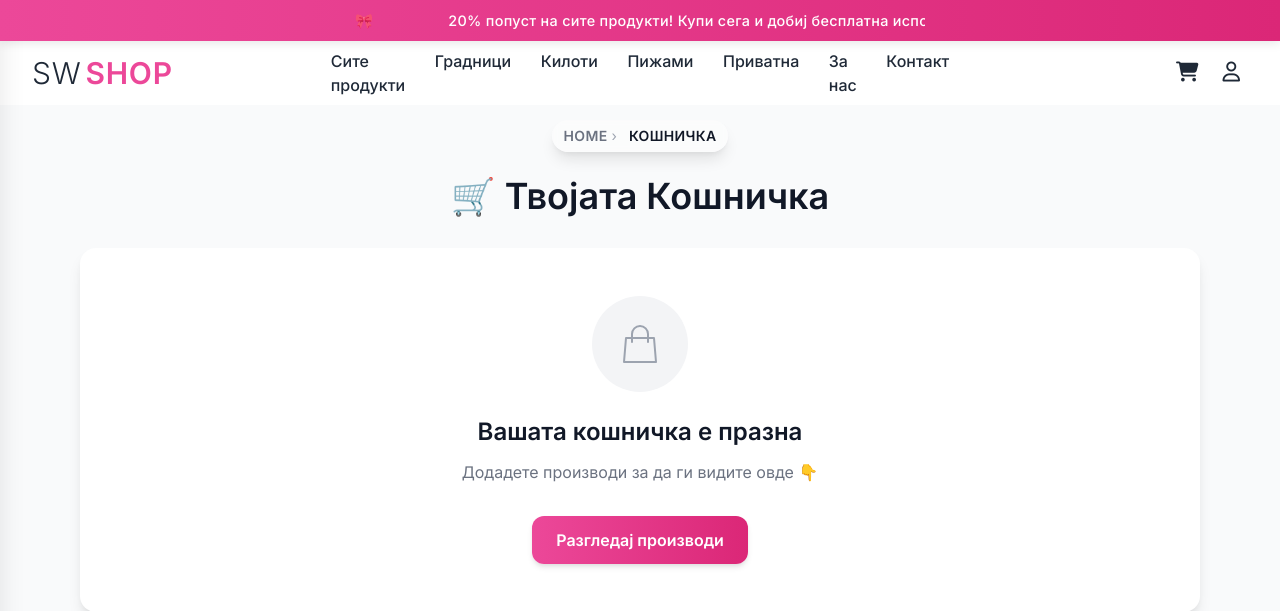
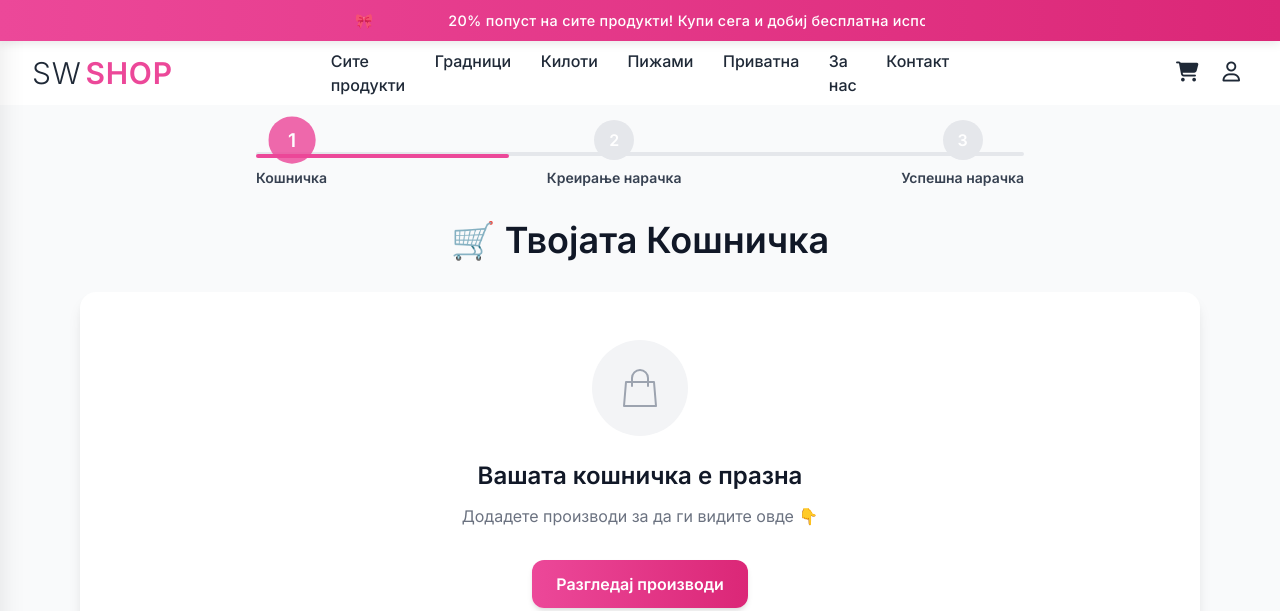
Before and after one commit to Isen-Osman/Sw-Shop-Project, a Django app: page /wishlist/ in a window 1280 px wide. Shown: the top 611 px of the page. Run offline with Django 5.2, Linux system fonts and the light colour scheme; a user stored in the database is signed in; data comes from the database, SQL or seed files in the repository; both versions use the stored data as it was after the commit; data that the repository does not hold is empty; some libraries are stand-ins or nearby versions.

Commit message:
update progress bar

```diff
--- a/templates/order/order_success.html
+++ b/templates/order/order_success.html
@@ -5,6 +5,8 @@
 {% block content %}
 <div class="pt-24 max-w-2xl mx-auto p-6">
   <div class="bg-white p-6 rounded-xl shadow-xl transform transition duration-500 scale-95 hover:scale-100">
+
+
 
     <!-- Success Icon & Message -->
     <div class="flex flex-col items-center mb-6 animate-bounce">
--- a/templates/wishlist/wishlist.html
+++ b/templates/wishlist/wishlist.html
@@ -7,21 +7,54 @@
 
     <div class="max-w-6xl mx-auto px-4 py-10">
 
-        <!-- Breadcrumb -->
-        <nav class="mb-6 flex justify-center perspective-1000" aria-label="Breadcrumb">
-            <ol class="list-none p-0 inline-flex items-center space-x-2 bg-white/40 backdrop-blur-sm px-3 py-1.5 rounded-full shadow-lg">
-                <li class="flex items-center">
-                    <a href="/"
-                       class="text-gray-500 hover:text-pink-500 font-semibold uppercase tracking-wide text-sm transform transition-transform duration-300 hover:-translate-y-1 hover:scale-105">
-                        Home
-                    </a>
-                    <span class="mx-1 text-gray-400 text-sm">›</span>
-                </li>
-                <li class="flex items-center">
-                    <span class="text-gray-900 font-bold text-sm uppercase tracking-wide">Кошничка</span>
-                </li>
-            </ol>
-        </nav>
+<!-- Progress Bar -->
+<div class="w-full max-w-3xl mx-auto mb-8 relative">
+    <!-- Background Line -->
+    <div class="absolute top-1/2 left-0 w-full h-1 bg-gray-200 transform -translate-y-1/2 rounded-full"></div>
+
+    <!-- Progress Line Animated -->
+    <div class="absolute top-1/2 left-0 h-1 bg-pink-500 rounded-full transition-all ease-out animate-fill-progress" style="width:0%;"></div>
+
+    <div class="relative flex justify-between z-10">
+        <!-- Step 1: Wishlist -->
+        <div class="flex flex-col items-center">
+            <div class="w-8 h-8 sm:w-10 sm:h-10 rounded-full flex items-center justify-center text-white font-bold bg-pink-500 animate-pulse-step">1</div>
+            <span class="text-xs sm:text-sm mt-2 text-gray-700 font-semibold">Кошничка</span>
+        </div>
+
+        <!-- Step 2: Order -->
+        <div class="flex flex-col items-center">
+            <div class="w-8 h-8 sm:w-10 sm:h-10 rounded-full flex items-center justify-center text-white font-bold bg-gray-200">2</div>
+            <span class="text-xs sm:text-sm mt-2 text-gray-700 font-semibold">Креирање нарачка</span>
+        </div>
+
+        <!-- Step 3: Success -->
+        <div class="flex flex-col items-center">
+            <div class="w-8 h-8 sm:w-10 sm:h-10 rounded-full flex items-center justify-center text-white font-bold bg-gray-200">3</div>
+            <span class="text-xs sm:text-sm mt-2 text-gray-700 font-semibold">Успешна нарачка</span>
+        </div>
+    </div>
+</div>
+
+<style>
+@keyframes fillProgress {
+  from { width: 0%; }
+  to { width: 33%; }
+}
+.animate-fill-progress {
+  animation: fillProgress 1s ease-out forwards;
+}
+
+@keyframes pulseStep {
+  0%, 100% { transform: scale(1); opacity: 1; }
+  50% { transform: scale(1.2); opacity: 0.8; }
+}
+.animate-pulse-step {
+  animation: pulseStep 1s ease-in-out infinite;
+}
+</style>
+
+
         <!-- Header -->
         <div class="mb-8 text-center">
             <h1 class="text-3xl sm:text-4xl font-bold text-gray-900">🛒 Твојата Кошничка</h1>
```
Also changed, not shown: templates/order/create_order.html (+61 -16 lines), templates/order/order_confirmation.html (+72 -8 lines), db.sqlite3.
